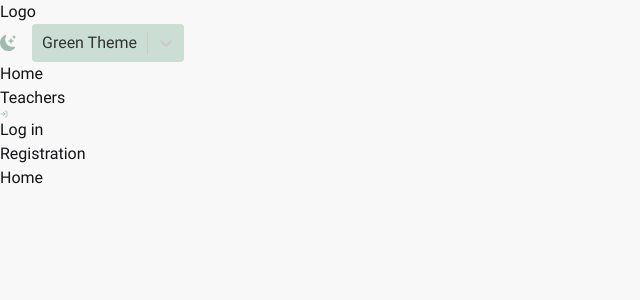
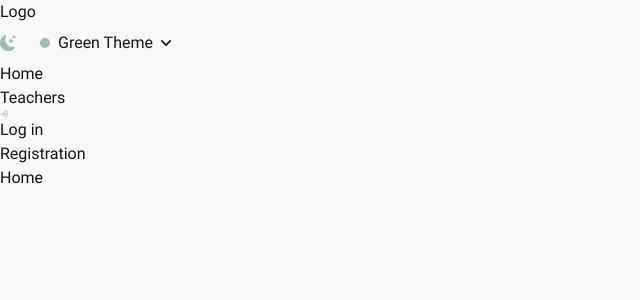
Before and after one commit to anastasiia-riabokon/LearnLingo, a React (Vite) app: page / in a window 1280 px wide. Shown: the top 300 px of the page, without its empty margins (0-640 px from the left). Built offline with nearby package versions, Linux system fonts and the light colour scheme; no server answers.

Commit message:
feat: changed default dropdown indicator, added dots for selected color

```diff
--- a/src/components/SwitchTheme/SwitchTheme.jsx
+++ b/src/components/SwitchTheme/SwitchTheme.jsx
@@ -5,7 +5,8 @@ import {BsSun} from "react-icons/bs";
 import {BsMoonStarsFill} from "react-icons/bs";
 import {selectorColorTheme, selectorTheme} from "../../redux/theme/selectors";
 import {setColorTheme, setTheme} from "../../redux/theme/slice";
-import {themeColors} from "../../helpers/themeColors";
+import {themeColors, dot} from "../../helpers/themeColors";
+import Icon from "../Icon/Icon";
 
 const SwitchTheme = () => {
   const theme = useSelector(selectorTheme);
@@ -43,6 +44,17 @@ const SwitchTheme = () => {
         onChange={handleChangeColorTheme}
         value={themeColors.find((color) => color.value === colorTheme)}
         isSearchable={false}
+        components={{
+          IndicatorSeparator: () => null,
+          DropdownIndicator: () => (
+            <Icon
+              name={"arrow"}
+              fill={"none"}
+              stroke={theme === "dark" ? "var(--white)" : "var(--main)"}
+              size={10}
+            />
+          ),
+        }}
         styles={{
           option: (styles, {data, isFocused, isSelected}) => ({
             ...styles,
@@ -61,11 +73,12 @@ const SwitchTheme = () => {
           }),
           control: (styles, {isFocused}) => ({
             ...styles,
-            background: "var(--hover-color)",
+            background: "transparent",
             fontFamily: "Roboto",
-            border: "none",
+            border: theme === "dark" ? "1px solid var(--white)" : "none",
             cursor: "pointer",
             boxShadow: isFocused ? "none" : styles.boxShadow,
+            padding: "2px 8px 2px 0px",
             "&:hover": {borderColor: "none"},
           }),
           menu: (styles) => ({
@@ -73,6 +86,12 @@ const SwitchTheme = () => {
             backgroundColor: "none",
             backdropFilter: "blur(8px)",
           }),
+          singleValue: (styles, {data}) => ({
+            ...styles,
+            ...dot(data.hex),
+            color: theme === "dark" ? "var(--white)" : "var(--main)",
+            margin: "0",
+          }),
         }}
       />
     </div>
--- a/src/helpers/themeColors.js
+++ b/src/helpers/themeColors.js
@@ -5,3 +5,18 @@ export const themeColors = [
   {value: "pink", label: "Pink Theme", hex: "#e0a39a"},
   {value: "coral", label: "Coral Theme", hex: "#f0aa8d"},
 ];
+
+export const dot = (color = "transparent") => ({
+  alignItems: "center",
+  display: "flex",
+
+  ":before": {
+    backgroundColor: color,
+    borderRadius: 10,
+    content: '" "',
+    display: "block",
+    marginRight: 8,
+    height: 10,
+    width: 10,
+  },
+});
```
